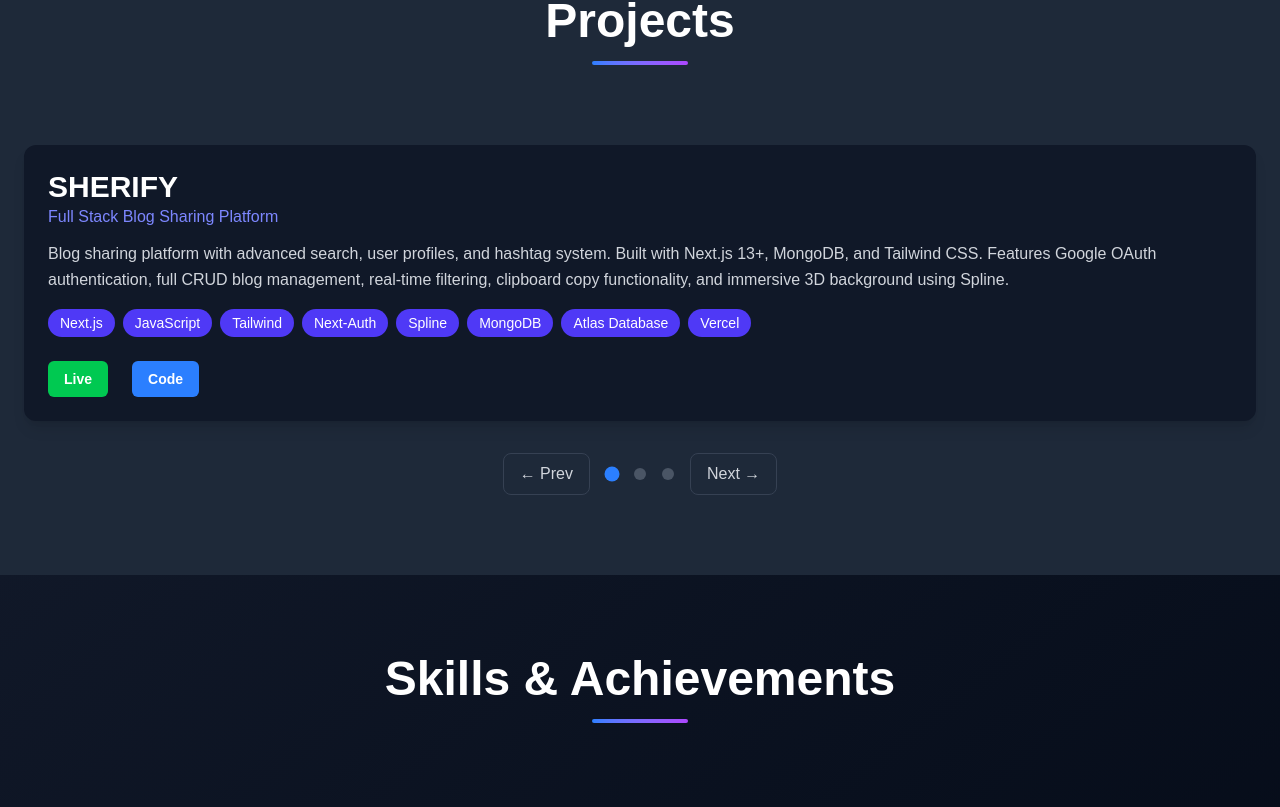
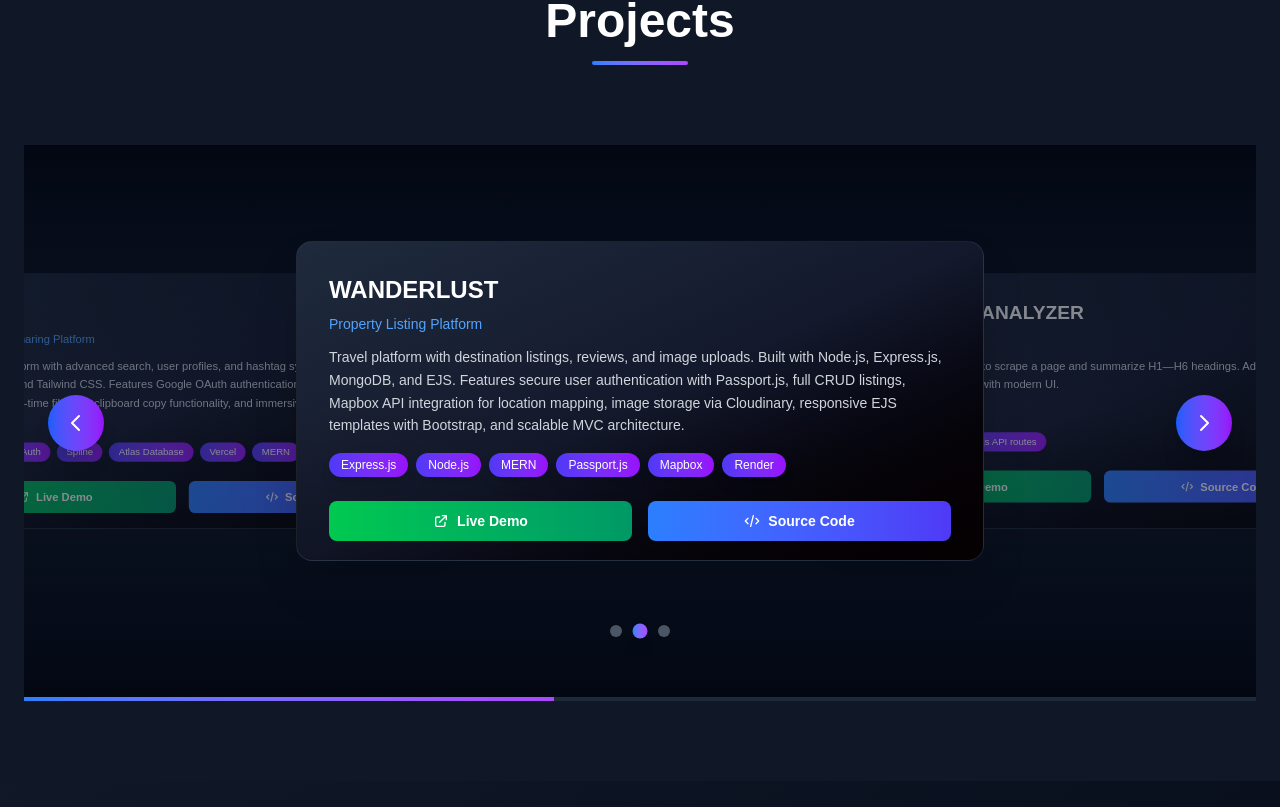
Before and after one commit to Zuhair-CS/next_portfolio, a Next.js app: page / in a window 1280 px wide. Shown: the part 1643-2450 px from the top of the page. Built offline with nearby package versions, Linux system fonts and the light colour scheme.

Commit message:
Updated carousel

```diff
--- a/src/components/CarouselNavigation.tsx
+++ b/src/components/CarouselNavigation.tsx
@@ -1,43 +1,218 @@
-interface CarouselNavigationProps {
-  currentProject: number;
-  totalProjects: number;
-  onPrev: () => void;
-  onNext: () => void;
-  onDotClick: (index: number) => void;
+"use client";
+
+import { useState, useEffect } from "react";
+import { motion } from "framer-motion";
+import ProjectCard from "./ProjectCard";
+
+interface Project {
+  name: string;
+  type: string;
+  description: string;
+  tech: string[];
+  live: string;
+  code: string;
 }
 
-export default function CarouselNavigation({
-  currentProject,
-  totalProjects,
-  onPrev,
-  onNext,
-  onDotClick,
-}: CarouselNavigationProps) {
+interface CarouselNavigationProps {
+  projects: Project[];
+}
+
+export default function CarouselNavigation({ projects }: CarouselNavigationProps) {
+  const [currentIndex, setCurrentIndex] = useState(0);
+  const [paused, setPaused] = useState(false);
+  const [isAnimating, setIsAnimating] = useState(false);
+
+  const goToPrevious = () => {
+    if (isAnimating) return;
+    setIsAnimating(true);
+    setCurrentIndex((prevIndex) =>
+      prevIndex === 0 ? projects.length - 1 : prevIndex - 1
+    );
+    setTimeout(() => setIsAnimating(false), 600);
+  };
+
+  const goToNext = () => {
+    if (isAnimating) return;
+    setIsAnimating(true);
+    setCurrentIndex((prevIndex) =>
+      prevIndex === projects.length - 1 ? 0 : prevIndex + 1
+    );
+    setTimeout(() => setIsAnimating(false), 600);
+  };
+
+  const goToSlide = (index: number) => {
+    if (isAnimating || index === currentIndex) return;
+    setIsAnimating(true);
+    setCurrentIndex(index);
+    setTimeout(() => setIsAnimating(false), 600);
+  };
+
+  // Auto-play functionality
+  useEffect(() => {
+    if (paused || projects.length <= 1 || isAnimating) return;
+
+    const interval = setInterval(() => {
+      goToNext();
+    }, 4000);
+
+    return () => clearInterval(interval);
+  }, [currentIndex, paused, projects.length, isAnimating]);
+
+  // Get the position for each card based on its relationship to current index
+  const getCardPosition = (cardIndex: number) => {
+    const diff = cardIndex - currentIndex;
+    const totalCards = projects.length;
+
+    // Handle wrap-around for infinite loop
+    let position = diff;
+    if (diff > totalCards / 2) {
+      position = diff - totalCards;
+    } else if (diff < -totalCards / 2) {
+      position = diff + totalCards;
+    }
+
+    return position;
+  };
+
+  // Get transform values based on position
+  const getTransformValues = (position: number) => {
+    switch (position) {
+      case -1: // Left card
+        return {
+          x: "-65%",
+          scale: 0.8,
+          opacity: 0.5,
+          zIndex: 1
+        };
+      case 0: // Center card
+        return {
+          x: "0%",
+          scale: 1,
+          opacity: 1,
+          zIndex: 10
+        };
+      case 1: // Right card
+        return {
+          x: "65%",
+          scale: 0.8,
+          opacity: 0.5,
+          zIndex: 1
+        };
+      default: // Hidden cards
+        return {
+          x: position < 0 ? "-120%" : "120%",
+          scale: 0.6,
+          opacity: 0,
+          zIndex: 0
+        };
+    }
+  };
+
   return (
-    <div className="flex justify-center items-center gap-4 mt-8">
+    <div
+      className="relative w-full overflow-hidden bg-gradient-to-b from-gray-950 via-gray-900 to-gray-950 py-16"
+      onMouseEnter={() => setPaused(true)}
+      onMouseLeave={() => setPaused(false)}
+    >
+      {/* Navigation Buttons */}
       <button
-        onClick={onPrev}
-        className="px-4 py-2 bg-gray-800 text-gray-300 rounded-lg hover:bg-gray-700 hover:text-white transition-all duration-300 border border-gray-700 hover:border-blue-500 cursor-pointer"
+        onClick={goToPrevious}
+        disabled={isAnimating}
+        className="absolute left-6 top-1/2 transform -translate-y-1/2 z-20 group disabled:opacity-50"
+        aria-label="Previous project"
       >
-        ← Prev
+        <div className="flex items-center justify-center w-14 h-14 bg-gradient-to-r from-blue-600 to-purple-600 hover:from-blue-500 hover:to-purple-500 rounded-full shadow-xl transition-all duration-300 group-hover:scale-110 group-disabled:hover:scale-100">
+          <svg className="w-6 h-6 text-white" fill="none" stroke="currentColor" viewBox="0 0 24 24">
+            <path strokeLinecap="round" strokeLinejoin="round" strokeWidth={2} d="M15 19l-7-7 7-7" />
+          </svg>
+        </div>
       </button>
-      {Array.from({ length: totalProjects }).map((_, index) => (
-        <button
-          key={index}
-          className={`w-3 h-3 rounded-full transition-all duration-300 ${
-            index === currentProject
-              ? "bg-blue-500 scale-125"
-              : "bg-gray-600 hover:bg-gray-500"
-          }`}
-          onClick={() => onDotClick(index)}
-        />
-      ))}
+
       <button
-        onClick={onNext}
-        className="px-4 py-2 bg-gray-800 text-gray-300 rounded-lg hover:bg-gray-700 hover:text-white transition-all duration-300 border border-gray-700 hover:border-blue-500 cursor-pointer"
+        onClick={goToNext}
+        disabled={isAnimating}
+        className="absolute right-6 top-1/2 transform -translate-y-1/2 z-20 group disabled:opacity-50"
+        aria-label="Next project"
       >
-        Next →
+        <div className="flex items-center justify-center w-14 h-14 bg-gradient-to-r from-blue-600 to-purple-600 hover:from-blue-500 hover:to-purple-500 rounded-full shadow-xl transition-all duration-300 group-hover:scale-110 group-disabled:hover:scale-100">
+          <svg className="w-6 h-6 text-white" fill="none" stroke="currentColor" viewBox="0 0 24 24">
+            <path strokeLinecap="round" strokeLinejoin="round" strokeWidth={2} d="M9 5l7 7-7 7" />
+          </svg>
+        </div>
       </button>
+
+      {/* Carousel Container */}
+      <div className="relative flex items-center justify-center h-96 mx-auto max-w-7xl px-20">
+        {projects.map((project, index) => {
+          const position = getCardPosition(index);
+          const transforms = getTransformValues(position);
+          const isClickable = position === -1 || position === 1;
+
+          return (
+            <motion.div
+              key={index}
+              className={`absolute w-176 h-full flex items-center justify-center transition-all duration-75 ${
+                isClickable ? 'cursor-pointer' : ''
+              }`}
+              initial={false}
+              animate={transforms}
+              transition={{
+                duration: 0.6,
+                ease: [0.25, 0.46, 0.45, 0.94],
+              }}
+              onClick={() => {
+                if (position === -1) {
+                  goToPrevious();
+                } else if (position === 1) {
+                  goToNext();
+                }
+              }}
+              style={{ zIndex: transforms.zIndex }}
+            >
+              <div className="w-full">
+                <ProjectCard project={project} />
+              </div>
+            </motion.div>
+          );
+        })}
+      </div>
+
+      {/* Indicator Dots */}
+      <div className="flex justify-center space-x-3 mt-8">
+        {projects.map((_, index) => (
+          <button
+            key={index}
+            onClick={() => goToSlide(index)}
+            disabled={isAnimating}
+            className={`w-3 h-3 rounded-full transition-all duration-300 disabled:opacity-50 ${
+              index === currentIndex
+                ? "bg-gradient-to-r from-blue-500 to-purple-500 scale-125 shadow-lg"
+                : "bg-gray-600 hover:bg-gray-400"
+            }`}
+            aria-label={`Go to project ${index + 1}`}
+          />
+        ))}
+      </div>
+
+      {/* Progress Bar */}
+      {!paused && !isAnimating && (
+        <div className="absolute bottom-0 left-0 w-full h-1 bg-gray-800">
+          <motion.div
+            className="h-full bg-gradient-to-r from-blue-500 to-purple-500"
+            initial={{ width: "0%" }}
+            animate={{ width: "100%" }}
+            transition={{ duration: 4, ease: "linear" }}
+            key={`progress-${currentIndex}`}
+          />
+        </div>
+      )}
+
+      {/* Loading indicator during animation */}
+      {isAnimating && (
+        <div className="absolute top-4 right-4 z-30">
+          <div className="w-6 h-6 border-2 border-blue-500 border-t-transparent rounded-full animate-spin"></div>
+        </div>
+      )}
     </div>
   );
 }
--- a/src/components/ProjectCard.tsx
+++ b/src/components/ProjectCard.tsx
@@ -15,47 +15,86 @@
 export default function ProjectCard({ project, reverse }: ProjectCardProps) {
   return (
     <div
-      className={`flex flex-col md:flex-row ${
-        reverse ? "md:flex-row-reverse" : ""
-      } bg-gray-900 text-white rounded-xl shadow-lg overflow-hidden`}
+      className={`group relative flex flex-col bg-gradient-to-br from-gray-800 via-gray-900 to-black text-white rounded-2xl shadow-2xl overflow-hidden border border-gray-700/50 transition-all duration-500 hover:shadow-3xl hover:border-blue-500/50 h-80 mx-2`}
     >
-      {/* Text content */}
-      <div className="flex-1 p-6">
-        <h3 className="text-3xl font-bold text-white">{project.name}</h3>
-        <p className="text-indigo-400 font-medium">{project.type}</p>
-        <p className="mt-3 text-gray-300 leading-relaxed">{project.description}</p>
+      {/* Gradient overlay for depth */}
+      <div className="absolute inset-0 bg-gradient-to-t from-black/20 via-transparent to-transparent pointer-events-none" />
+
+      {/* Animated background pattern */}
+      <div className="absolute inset-0 opacity-10 group-hover:opacity-20 transition-opacity duration-500">
+        <div className="absolute inset-0 bg-gradient-to-br from-blue-500/20 via-purple-500/20 to-pink-500/20" />
+      </div>
+
+      {/* Content */}
+      <div className="relative z-10 p-8 h-full flex flex-col">
+        <div className="flex-1">
+          <h3 className="text-2xl font-bold text-white mb-2 group-hover:text-transparent group-hover:bg-clip-text group-hover:bg-gradient-to-r group-hover:from-blue-400 group-hover:to-purple-400 transition-all duration-500">
+            {project.name}
+          </h3>
+          <p className="text-blue-400 font-medium mb-3 text-sm">{project.type}</p>
+          <p className="text-gray-300 leading-relaxed text-sm line-clamp-4 group-hover:text-gray-200 transition-colors duration-300">
+            {project.description}
+          </p>
+        </div>
 
         {/* Tech stack */}
-        <div className="mt-4 flex flex-wrap gap-2">
-          {project.tech.map((t) => (
-            <span
-              key={t}
-              className="px-3 py-1 bg-indigo-600 text-white text-sm rounded-full"
-            >
-              {t}
-            </span>
-          ))}
+        <div className="mt-4 mb-6">
+          <div className="flex flex-wrap gap-2">
+            {project.tech.slice(0, 6).map((tech, index) => (
+              <span
+                key={tech}
+                className="px-3 py-1 bg-gradient-to-r from-indigo-600 to-purple-600 text-white text-xs rounded-full font-medium shadow-lg transform transition-all duration-300 hover:scale-105 hover:shadow-xl"
+                style={{
+                  animationDelay: `${index * 0.1}s`
+                }}
+              >
+                {tech}
+              </span>
+            ))}
+            {project.tech.length > 6 && (
+              <span className="px-3 py-1 bg-gray-600 text-gray-300 text-xs rounded-full font-medium">
+                +{project.tech.length - 6} more
+              </span>
+            )}
+          </div>
         </div>
 
         {/* Links */}
-        <div className="mt-6 flex gap-6">
+        <div className="flex gap-4 mt-auto">
           <a
             href={project.live}
             target="_blank"
             rel="noopener noreferrer"
-            className="px-4 py-2 bg-green-500 hover:bg-green-600 rounded-md font-semibold text-sm"
+            className="flex-1 group/btn relative px-4 py-2.5 bg-gradient-to-r from-green-500 to-emerald-600 hover:from-green-400 hover:to-emerald-500 rounded-lg font-semibold text-sm text-center transition-all duration-300 transform hover:scale-105 hover:shadow-xl overflow-hidden"
           >
-            Live
+            <span className="relative z-10 flex items-center justify-center gap-2">
+              <svg className="w-4 h-4" fill="none" stroke="currentColor" viewBox="0 0 24 24">
+                <path strokeLinecap="round" strokeLinejoin="round" strokeWidth={2} d="M10 6H6a2 2 0 00-2 2v10a2 2 0 002 2h10a2 2 0 002-2v-4M14 4h6m0 0v6m0-6L10 14" />
+              </svg>
+              Live Demo
+            </span>
+            <div className="absolute inset-0 bg-gradient-to-r from-green-400 to-emerald-500 opacity-0 group-hover/btn:opacity-100 transition-opacity duration-300" />
           </a>
           <a
             href={project.code}
             target="_blank"
             rel="noopener noreferrer"
-            className="px-4 py-2 bg-blue-500 hover:bg-blue-600 rounded-md font-semibold text-sm"
+            className="flex-1 group/btn relative px-4 py-2.5 bg-gradient-to-r from-blue-500 to-indigo-600 hover:from-blue-400 hover:to-indigo-500 rounded-lg font-semibold text-sm text-center transition-all duration-300 transform hover:scale-105 hover:shadow-xl overflow-hidden"
           >
-            Code
+            <span className="relative z-10 flex items-center justify-center gap-2">
+              <svg className="w-4 h-4" fill="none" stroke="currentColor" viewBox="0 0 24 24">
+                <path strokeLinecap="round" strokeLinejoin="round" strokeWidth={2} d="M10 20l4-16m4 4l4 4-4 4M6 16l-4-4 4-4" />
+              </svg>
+              Source Code
+            </span>
+            <div className="absolute inset-0 bg-gradient-to-r from-blue-400 to-indigo-500 opacity-0 group-hover/btn:opacity-100 transition-opacity duration-300" />
           </a>
         </div>
+      </div>
+
+      {/* Subtle glow effect on hover */}
+      <div className="absolute inset-0 rounded-2xl opacity-0 group-hover:opacity-100 transition-opacity duration-500 pointer-events-none">
+        <div className="absolute inset-0 rounded-2xl bg-gradient-to-r from-blue-500/10 via-purple-500/10 to-pink-500/10 blur-xl" />
       </div>
     </div>
   );
--- a/src/components/ProjectsSection.tsx
+++ b/src/components/ProjectsSection.tsx
@@ -1,31 +1,41 @@
 "use client";
 
-import { useState } from "react";
 import AnimatedContainer from "./AnimatedContainer";
-import ProjectCard from "./ProjectCard";
 import CarouselNavigation from "./CarouselNavigation";
 
 export default function ProjectsSection() {
-  const [currentProject, setCurrentProject] = useState(0);
-
   const projects = [
     {
       name: "SHERIFY",
       type: "Full Stack Blog Sharing Platform",
       description:
-            "Blog sharing platform with advanced search, user profiles, and hashtag system. Built with Next.js 13+, MongoDB, and Tailwind CSS. Features Google OAuth authentication, full CRUD blog management, real-time filtering, clipboard copy functionality, and immersive 3D background using Spline.",
-      tech: ["Next.js", "JavaScript", "Tailwind", "Next-Auth","Spline", "MongoDB", "Atlas Database", "Vercel"],
+        "Blog sharing platform with advanced search, user profiles, and hashtag system. Built with Next.js 13+, MongoDB, and Tailwind CSS. Features Google OAuth authentication, full CRUD blog management, real-time filtering, clipboard copy functionality, and immersive 3D background using Spline.",
+      tech: [
+        "Next.js",
+        "Next-Auth",
+        "Spline",
+        "Atlas Database",
+        "Vercel",
+        "MERN",
+      ],
       live: "https://sherify.vercel.app/",
-      code: "https://github.com/Zuhair-CS/Sherify"
+      code: "https://github.com/Zuhair-CS/Sherify",
     },
     {
       name: "WANDERLUST",
       type: "Property Listing Platform",
       description:
         "Travel platform with destination listings, reviews, and image uploads. Built with Node.js, Express.js, MongoDB, and EJS. Features secure user authentication with Passport.js, full CRUD listings, Mapbox API integration for location mapping, image storage via Cloudinary, responsive EJS templates with Bootstrap, and scalable MVC architecture.",
-      tech: ["Express.js" ,"Node.js", "MongoDB", "Bootstrap", "Passport.js","Mapbox", "Render"],
+      tech: [
+        "Express.js",
+        "Node.js",
+        "MERN",
+        "Passport.js",
+        "Mapbox",
+        "Render",
+      ],
       live: "https://wanderlust-j3s6.onrender.com/",
-      code: "https://github.com/Zuhair-CS/Wanderlust"
+      code: "https://github.com/Zuhair-CS/Wanderlust",
     },
     {
       name: "AI CAMPAIGN ANALYZER",
@@ -34,24 +44,12 @@
         "Runs a custom Apify actor to scrape a page and summarize H1—H6 headings. Advanced web scraping and analysis tool with modern UI.",
       tech: ["Apify", "Next.js", "Next.js API routes"],
       live: "https://apify-implementation.vercel.app/",
-      code: "https://github.com/Zuhair-CS/Apify_Implementation"
-    }
+      code: "https://github.com/Zuhair-CS/Apify_Implementation",
+    },
   ];
 
-  const nextProject = () => {
-    setCurrentProject((prev) => (prev + 1) % projects.length);
-  };
-
-  const prevProject = () => {
-    setCurrentProject((prev) => (prev - 1 + projects.length) % projects.length);
-  };
-
-  const goToProject = (index: number) => {
-    setCurrentProject(index);
-  };
-
   return (
-    <section id="projects" className="py-20 bg-gray-800">
+    <section id="projects" className="py-20 bg-gray-900">
       <div className="max-w-7xl mx-auto px-6">
         <AnimatedContainer>
           <h2 className="text-5xl font-bold text-center mb-20 text-white">
@@ -60,22 +58,8 @@
           </h2>
         </AnimatedContainer>
 
-        <div className="mb-8">
-          <ProjectCard
-            project={projects[currentProject]}
-            reverse={currentProject % 2 !== 0}
-          />
-        </div>
-
-        {projects.length > 1 && (
-          <CarouselNavigation
-            currentProject={currentProject}
-            totalProjects={projects.length}
-            onPrev={prevProject}
-            onNext={nextProject}
-            onDotClick={goToProject}
-          />
-        )}
+        {/* Carousel with 3 visible cards, looping + autoplay */}
+        <CarouselNavigation projects={projects} />
       </div>
     </section>
   );
```
